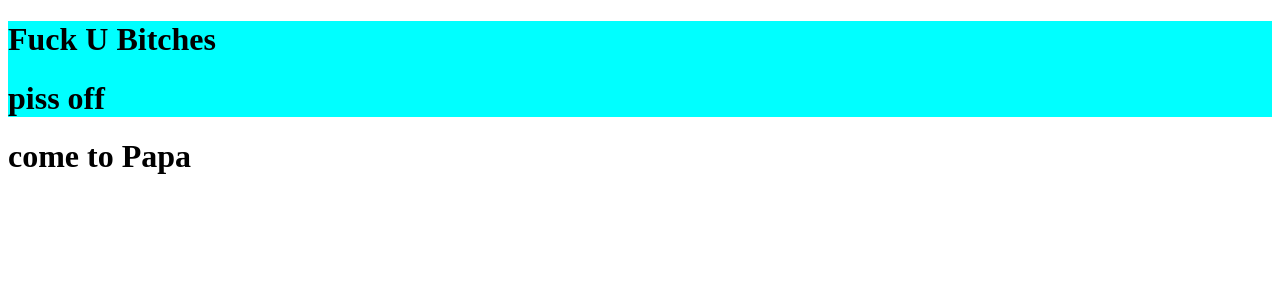
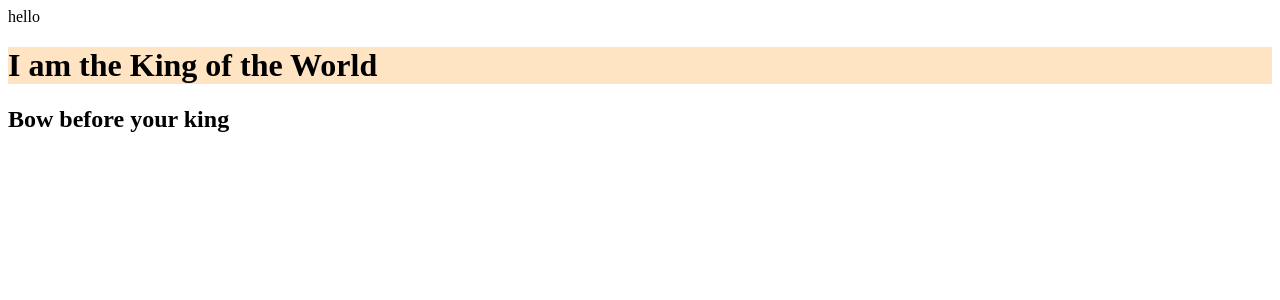
Before and after one commit to shiveshm18/namaste-react, a React (Vite) app: page / in a window 1280 px wide. Shown: the top 300 px of the page. Built offline with nearby package versions, Linux system fonts and the light colour scheme.

Commit message:
foundation lecture

```diff
--- a/App.js
+++ b/App.js
@@ -1,10 +1,32 @@
 import React from "react";
 import ReactDOM from "react-dom/client";
 
-const heading = React.createElement("div",{id: "heading"},
+//old way: React.createElemen => creates react element (js object) => html object on render
+/* const heading = React.createElement("div",{id: "heading"},
                 [React.createElement("h1",{key:1},"Fuck U Bitches"),
                  React.createElement("h1",{key:2},"piss off")
-                ]);
+                ]); */
+
+// modern way: JSX => React.createElemen => creates react element (js object) => html object on render
+//  JSX is transpiled by bibal
+const heading = (
+    <h1 className="head">
+        Hello
+    </h1>
+);
+
+//React Component
+const Component2 = ()=> <h2>Bow before your king</h2>;
+
+const Component = ()=> (
+    <div>
+        {"hello"}
+        <h1 id="heading">I am the King of the World</h1>
+        <Component2 />
+    </div>
+
+);
+
 const root = ReactDOM.createRoot(document.getElementById("root"));
 
-root.render(heading);
+root.render(<Component />);
--- a/index.css
+++ b/index.css
@@ -1,3 +1,3 @@
 #heading{
-    background-color: aqua;
+    background-color: bisque;
 }
--- a/index.html
+++ b/index.html
@@ -8,9 +8,7 @@
 </head>
 <body>
     <div id="root"></div>
-    <h1>come to Papa</h1>
 
     <script type="module" src="./App.js"></script>
-
 </body>
 </html>
```
